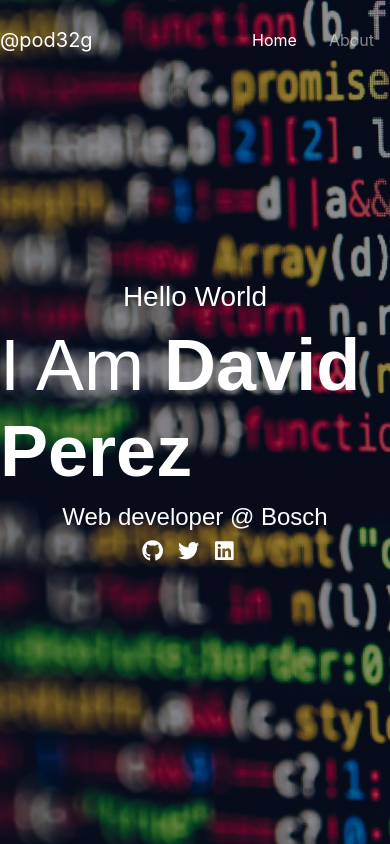
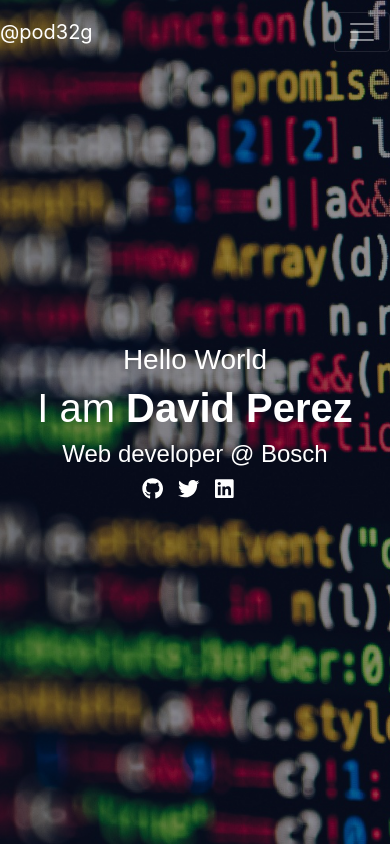
Before and after one commit to pod32g/pod32g.dev, a React (Create React App) app: page / in a window 390 px wide. Built offline with nearby package versions, Linux system fonts and the light colour scheme.

Commit message:
Fixed an issue with responsiveness

```diff
--- a/src/Components/NavigationBar/NavigationBar.tsx
+++ b/src/Components/NavigationBar/NavigationBar.tsx
@@ -10,9 +10,11 @@ export const NavigationBar: FunctionComponent = () => {
     const location = useLocation()
 
     return (
-        <Navbar className={`navbar navbar-expand-lg fixed-top navbar-dark navBar ${location.pathname !== '/' && ' bg-dark'}`}>
+        <Navbar collapseOnSelect expand="lg" className={`navbar navbar-expand-lg fixed-top navbar-dark navBar ${location.pathname !== '/' && ' bg-dark'}`}>
             <div className="container">
                 <Navbar.Brand href="/">@pod32g</Navbar.Brand>
+                <Navbar.Toggle aria-controls="responsive-navbar-nav" />
+                <Navbar.Collapse id="responsive-navbar-nav">
                     <Nav className="ml-auto justify-content-end">
                         {
                             Routes.map(el => {
@@ -22,7 +24,7 @@ export const NavigationBar: FunctionComponent = () => {
                             })
                         }
                     </Nav>
-
+                </Navbar.Collapse>
             </div>
         </Navbar>
     )
--- a/src/Views/MainView/MainView.scss
+++ b/src/Views/MainView/MainView.scss
@@ -38,9 +38,18 @@
   width: inherit;
 }
 
-.title {
+@media screen and (max-width: 320px) {
+  .title {
+    font-weight: 400;
+    line-height: 1.2;
+    text-transform: capitalize;
+}
+}
+@media screen and (min-width: 1200px) {
+  .title {
     font-size: 72px;
     font-weight: 400;
     line-height: 1.2;
     text-transform: capitalize;
 }
+}
```
Lines whose indentation alone changed are shown as unchanged.
